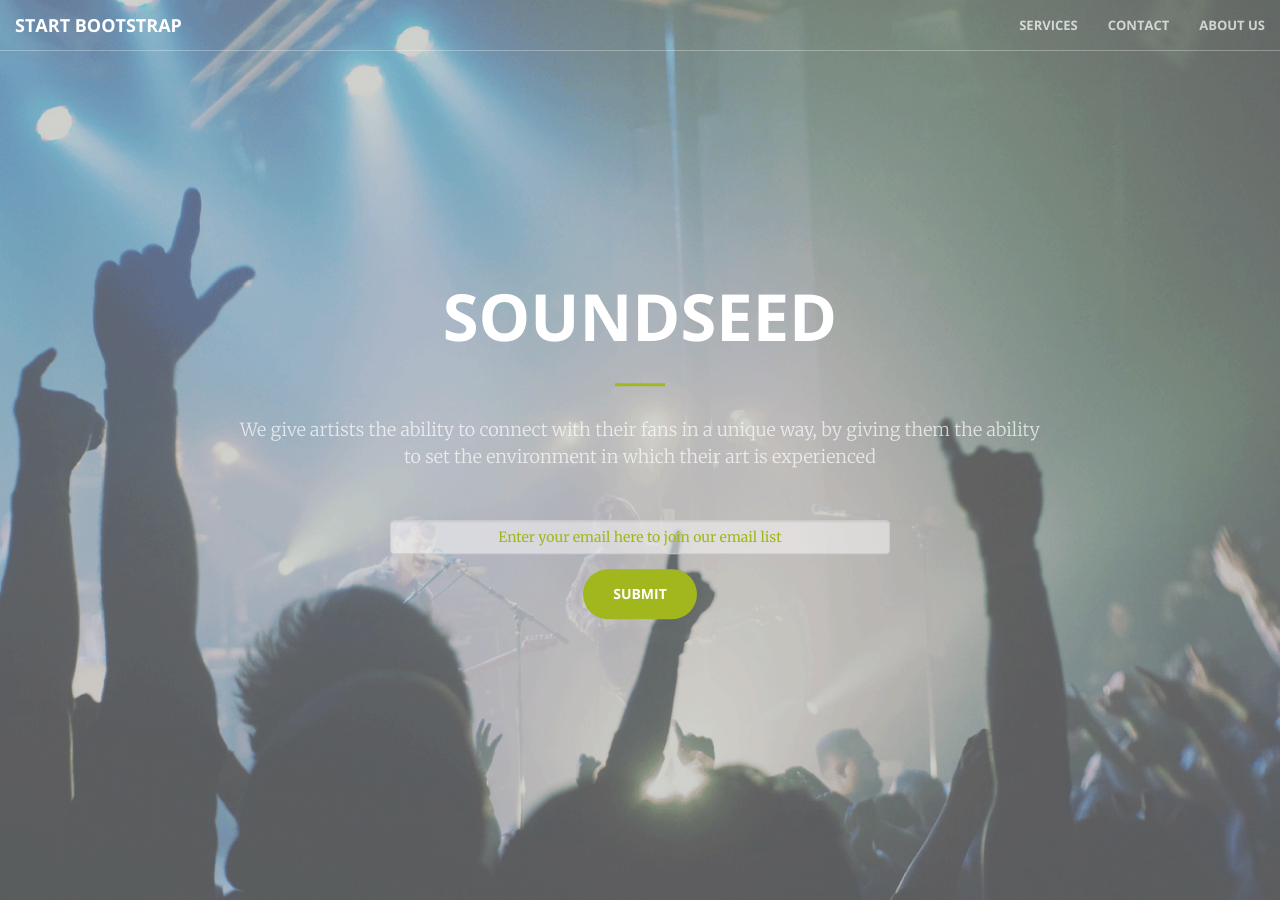
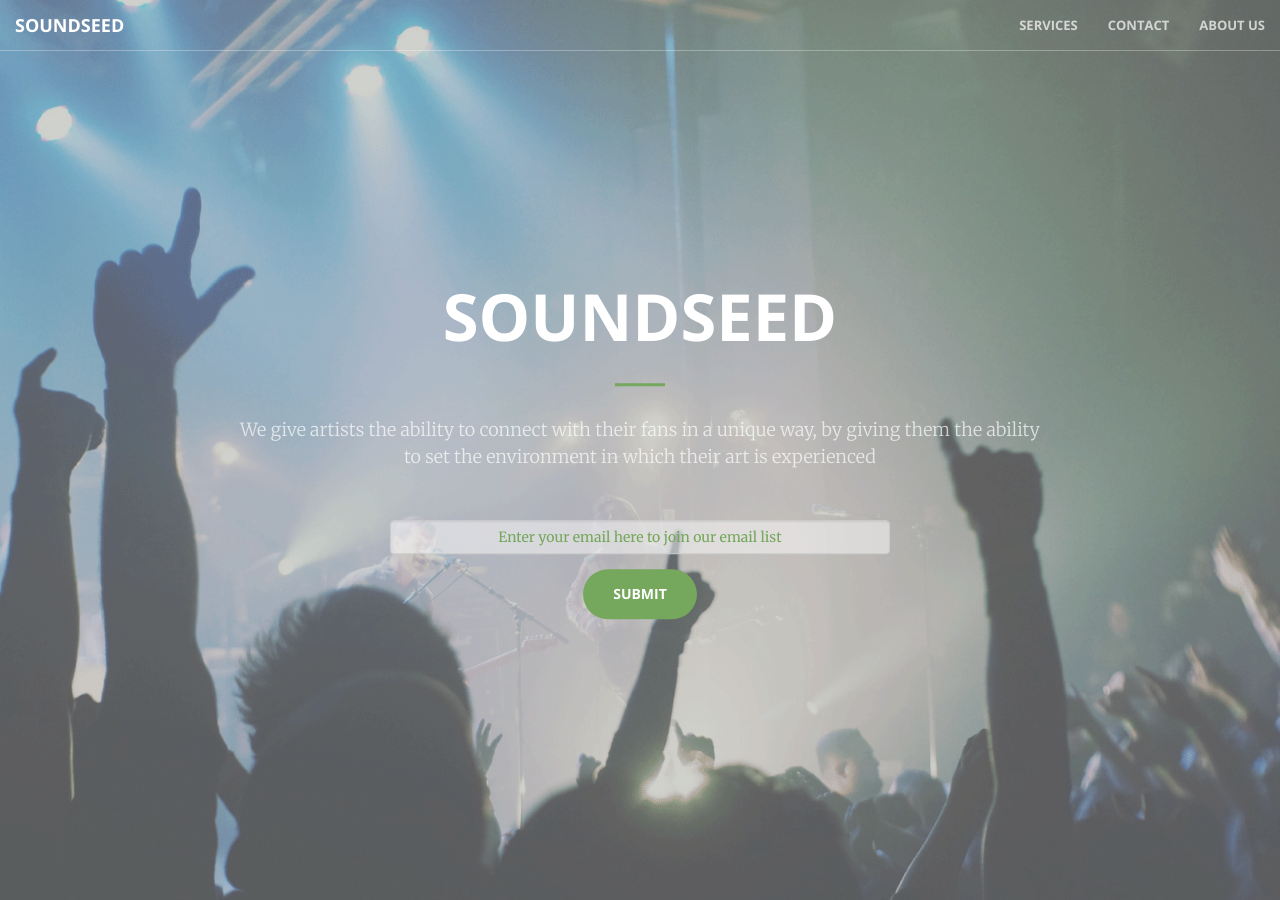
Before and after one commit to LyvlyGroup/lyvlygroup.github.io, a Jekyll site: the page built from index.html, in a window 1280 px wide and 900 px high. Built offline with Jekyll 4.4.1, drawn with Linux system fonts in a browser that asks for light colours.

Commit message:
config and favicon

```diff
--- a/_config.yml
+++ b/_config.yml
@@ -1,5 +1,5 @@
 # Site settings
-title:
+title: Soundseed
 email:
 description: > # this means to ignore newlines until "baseurl:"
 baseurl: "" # the subpath of your site, e.g. /blog/
--- a/_includes/head.html
+++ b/_includes/head.html
@@ -6,8 +6,8 @@
     <meta name="description" content="">
     <meta name="author" content="">
 
-    <title>Creative - Start Bootstrap Theme</title>
-
+    <title>SoundSeed</title>
+    <link rel='shortcut icon' href='favicon.png' type='image/png'/ >
     <!-- Bootstrap Core CSS -->
     <link rel="stylesheet" href="css/bootstrap.min.css" type="text/css">
 
--- a/_includes/nav.html
+++ b/_includes/nav.html
@@ -8,7 +8,10 @@
                 <span class="icon-bar"></span>
                 <span class="icon-bar"></span>
             </button>
-            <a class="navbar-brand page-scroll" href="#page-top">Start Bootstrap</a>
+            <a class="navbar-brand page-scroll" href="#page-top">
+              <!-- <img src="../favicon.png"> -->
+              Soundseed
+            </a>
         </div>
 
         <!-- Collect the nav links, forms, and other content for toggling -->
--- a/css/main.scss
+++ b/css/main.scss
@@ -35,7 +35,7 @@
 
 // variables.less
 //$theme-primary: #F05F40; // original primary color
-$theme-primary: #A2B71E;
+$theme-primary: #75a75c;
 $theme-dark: #222;
 $theme-light: #929191;
 // Import partials from `sass_dir` (defaults to `_sass`)
```
Also changed, not shown: favicon.png (added).
